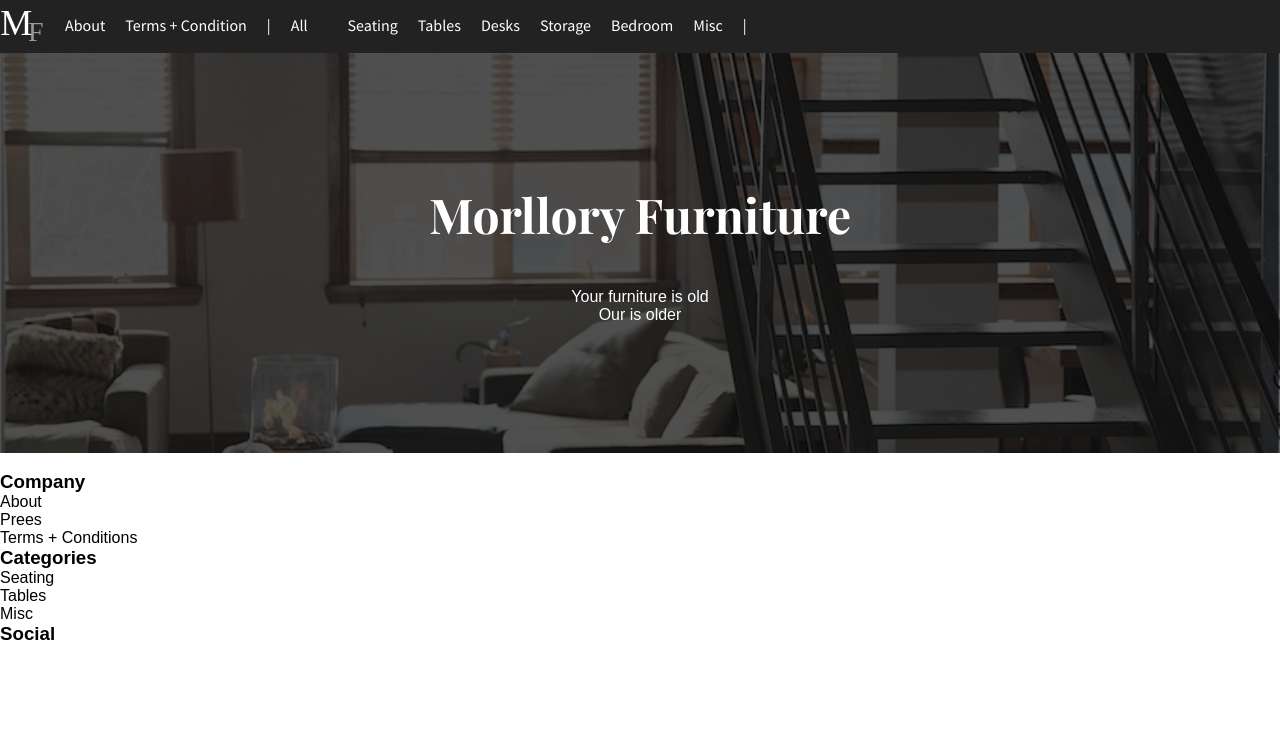
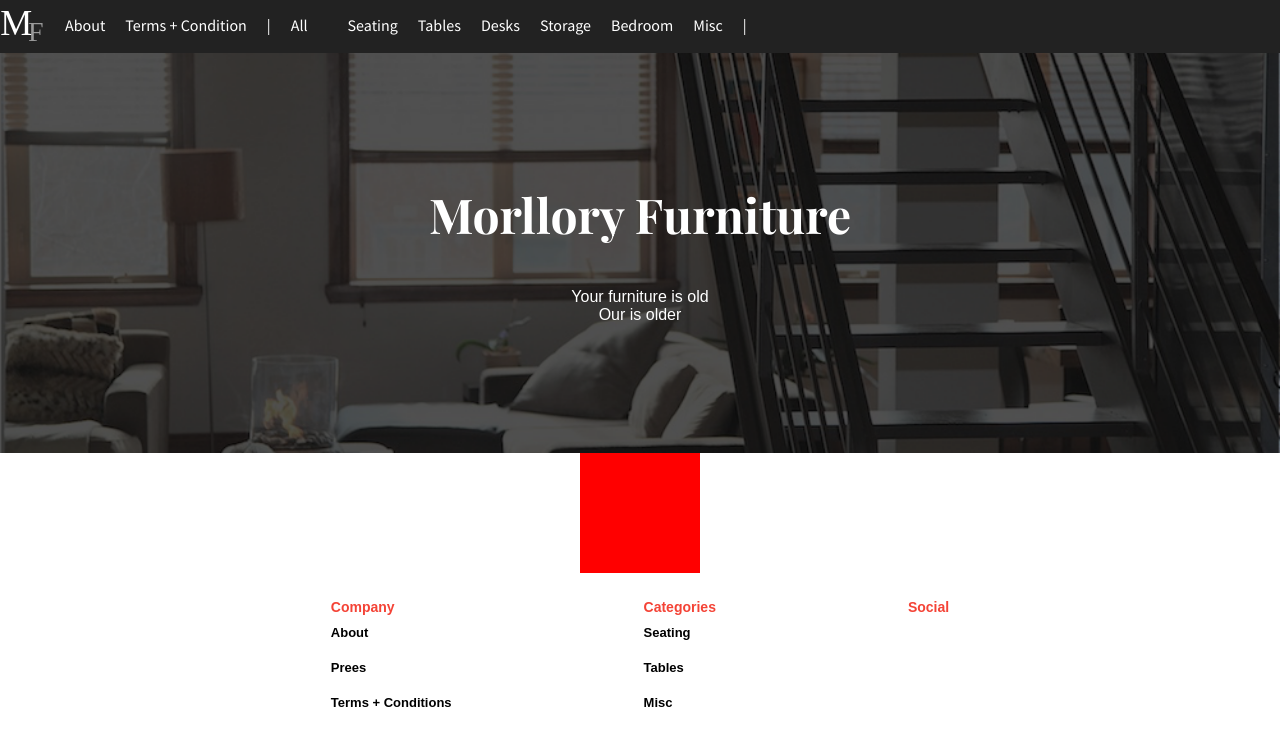
Before and after one commit to CesarHtea/project--mallory-furniture-2, a React (Create React App) app: page / in a window 1280 px wide. Shown: the top 746 px of the page. Built offline with nearby package versions, Linux system fonts and the light colour scheme; a web font is replaced by a local one.

Commit message:
Add styles css to Footer.js

```diff
--- a/src/component/Footer.js
+++ b/src/component/Footer.js
@@ -16,7 +16,7 @@ class Footer extends Component {
               <li>Terms + Conditions</li>
             </ul>
           </section>
-          <section>
+          <section className='footer__section'>
             <h3 className='footer__title'>Categories</h3>
             <ul className='footer__list'>
               <li>Seating</li>
@@ -24,7 +24,7 @@ class Footer extends Component {
               <li>Misc</li>
             </ul>
           </section>
-          <section>
+          <section className='footer__section'>
             <h3 className='footer__title'>Social</h3>
             <ul className='footer__list'>
               <li><i></i></li>
--- a/src/css/styles.css
+++ b/src/css/styles.css
@@ -64,3 +64,49 @@
 	font-size: 48px;
 	margin-bottom: 10%;
 }
+
+/***************************
+*
+* Footer.js
+*
+***************************/
+
+.footer__image{
+	width: 120px;
+	height: 120px;
+	background-color: red;
+	margin: 0 auto;
+}
+
+.footer__container{
+	display: flex;
+	justify-content: center;
+}
+
+.footer__section{
+	margin-top: 2%;
+	margin-right: 15%;
+}
+
+.footer__section:last-of-type{
+	margin-right: 0;
+}
+
+.footer__list{
+	list-style-type: none;
+	line-height: 35px;
+}
+
+.footer__list:last-of-type{
+	display:  inline;
+}
+
+.footer__title{
+	color: #f44336;
+	font-size: 14px;
+}
+
+.footer__list li{
+	font-size: 13px;
+	font-weight: bold;
+}
```
